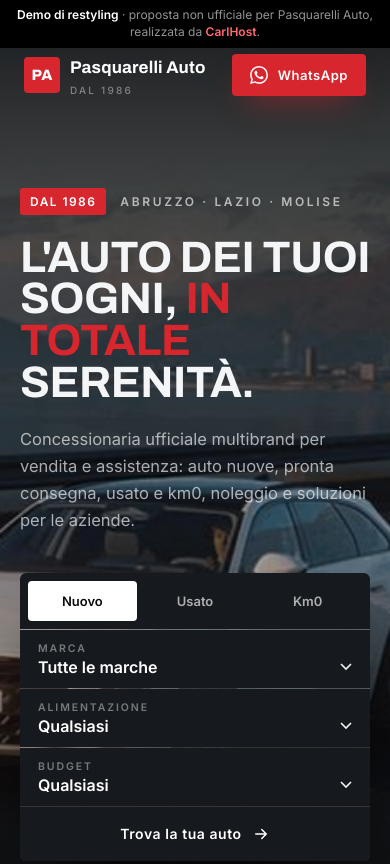
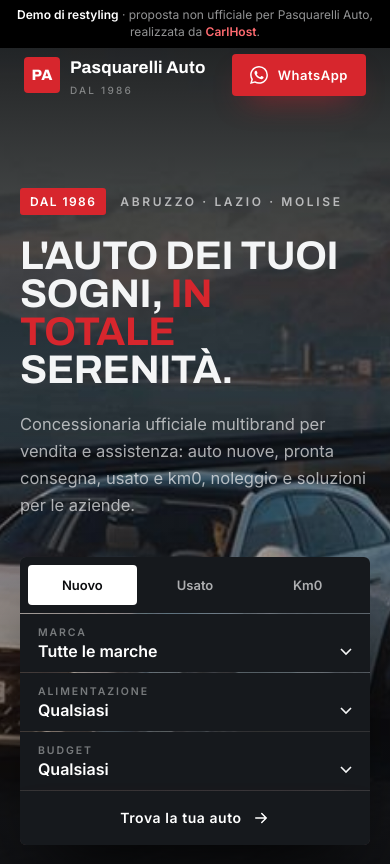
Before and after one commit to carl-opensource/demo-pasquarelli-auto, a plain HTML site: page index.html in a window 390 px wide. Shown: the top 864 px of the page. Drawn offline with nearby package versions, Linux system fonts and the light colour scheme.

Commit message:
Fix altezza hero e titolo
Co-Authored-By: Claude Opus 5.5 <noreply@anthropic.com>

```diff
--- a/index.html
+++ b/index.html
@@ -63,13 +63,13 @@ a:focus-visible,button:focus-visible,select:focus-visible{outline:2px solid var(
 @media (max-width:600px){.nav{top:40px}}
 
 /* hero */
-.hero{position:relative;min-height:100svh;display:flex;flex-direction:column;justify-content:flex-end;padding:140px 0 40px;overflow:hidden}
+.hero{position:relative;min-height:100vh;display:flex;flex-direction:column;justify-content:flex-end;padding:140px 0 40px;overflow:hidden}
 .hero .bg{position:absolute;inset:0;width:100%;height:100%;object-fit:cover;object-position:center 60%}
 .hero::after{content:"";position:absolute;inset:0;background:linear-gradient(180deg,rgb(11 12 14/.75),rgb(11 12 14/.1) 30%,rgb(11 12 14/.35) 60%,var(--bg) 96%)}
 .hero .wrap{position:relative;z-index:2;width:100%}
 .since{display:flex;align-items:center;gap:14px;margin-bottom:22px;color:var(--fg-2);font:600 12px Inter;letter-spacing:.22em;text-transform:uppercase}
 .since b{color:#fff;padding:6px 10px;border-radius:3px;background:var(--red);letter-spacing:.12em}
-.hero h1{font-size:clamp(44px,7.6vw,118px);max-width:1150px}
+.hero h1{font-size:clamp(40px,6vw,92px);max-width:1100px}
 .hero h1 .r{color:var(--red)}
 .hero p.sub{max-width:520px;margin:22px 0 0;color:var(--fg-2)}
 
```
